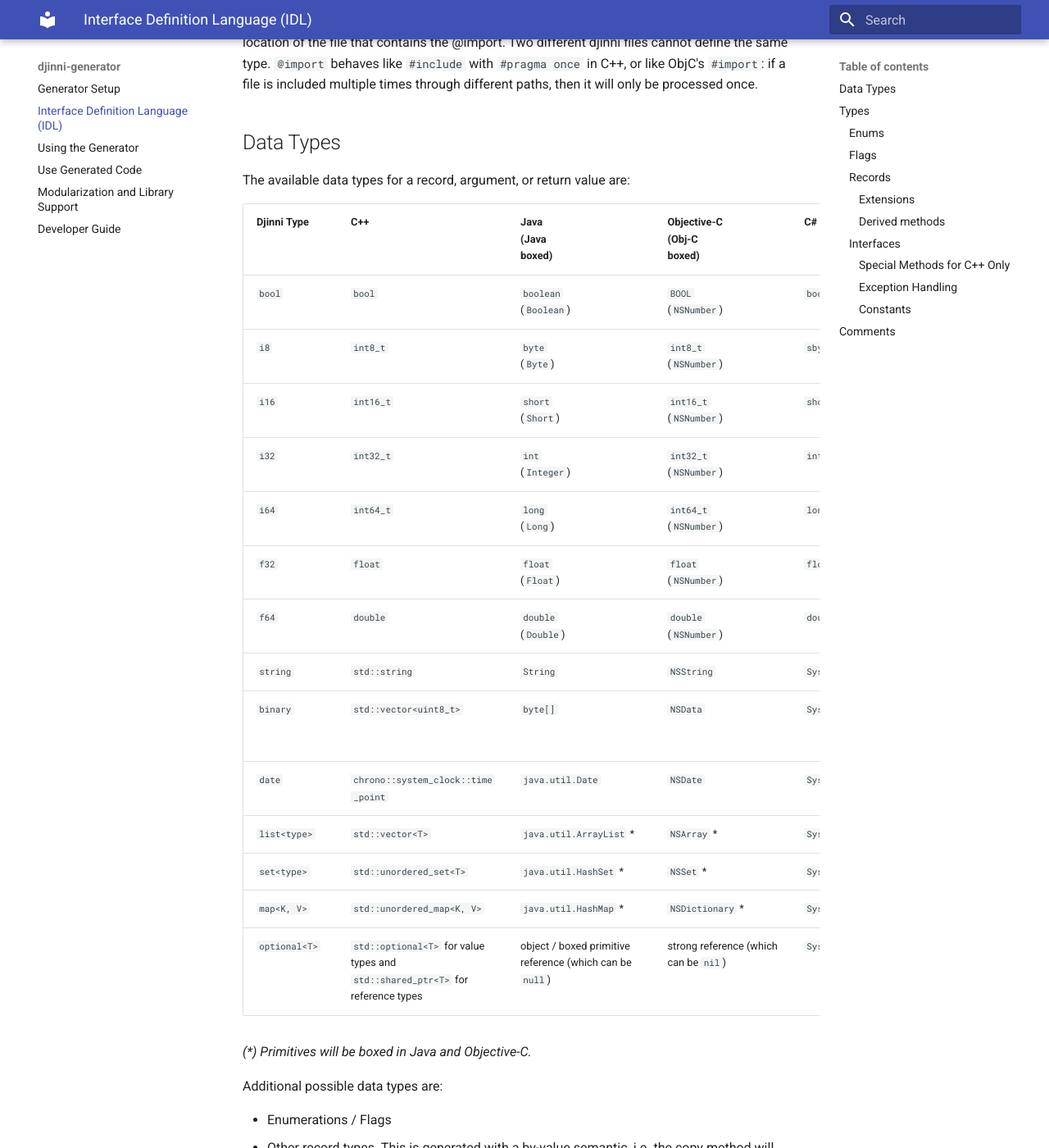
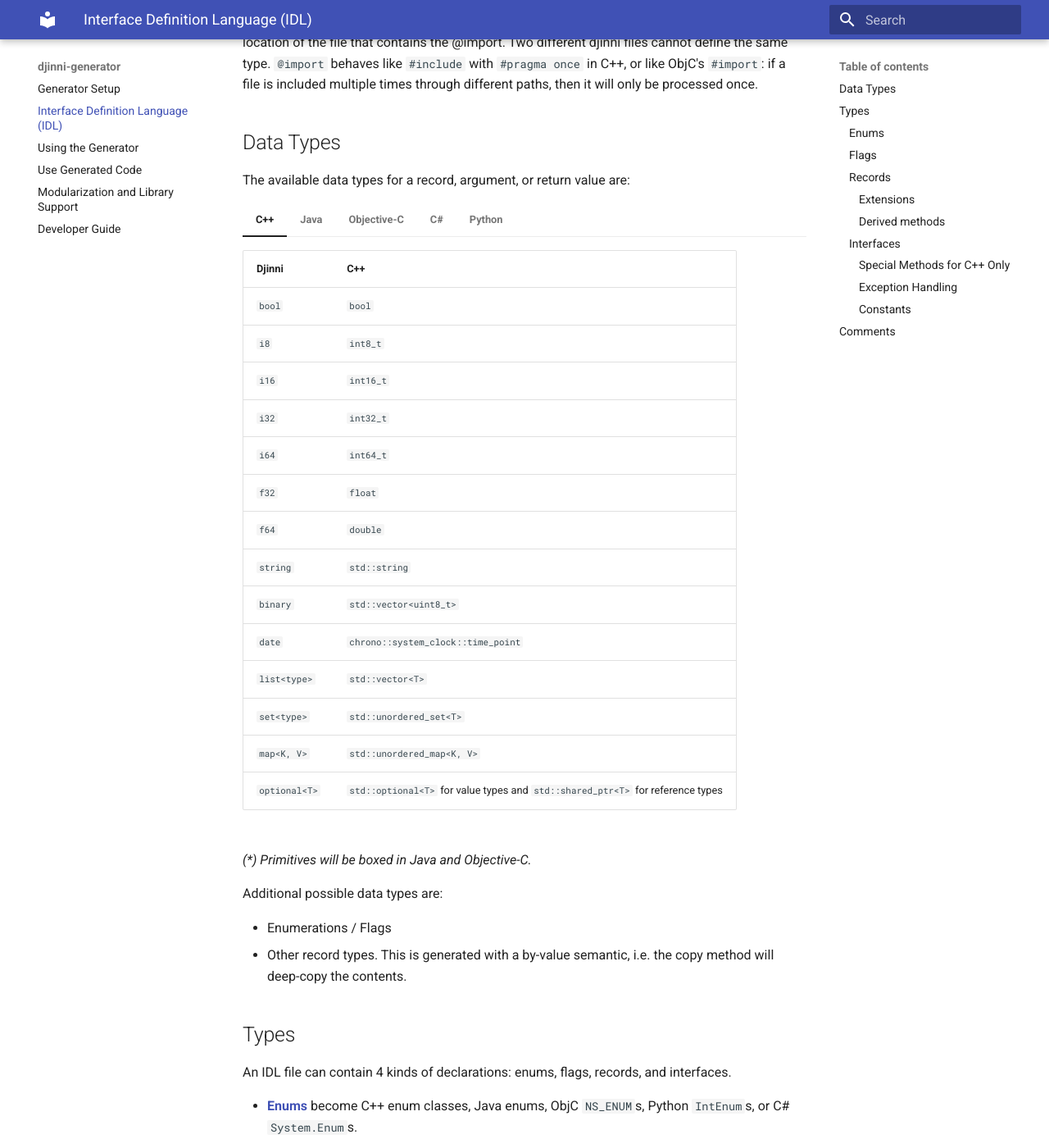
Before and after one commit to cross-language-cpp/djinni-generator, an MkDocs documentation site: the page built from docs/idl.md, in a window 1280 px wide and 1400 px high, scrolled down 1351 px. Shown: the whole window at 82% size. Built offline with MkDocs 1.6.1 and Material for MkDocs 9.7.7, drawn with Linux system fonts in a browser that asks for light colours; some of the changed lines change nothing that is shown.

Commit message:
improve data type table

```diff
--- a/docs/idl.md
+++ b/docs/idl.md
@@ -74,22 +74,102 @@
 
 The available data types for a record, argument, or return value are:
 
-| Djinni&nbsp;Type&nbsp;&nbsp;&nbsp;&nbsp;&nbsp;&nbsp; | C++&nbsp;&nbsp;&nbsp;&nbsp;&nbsp;&nbsp;&nbsp;&nbsp;&nbsp;&nbsp;&nbsp;&nbsp;&nbsp;&nbsp;&nbsp;&nbsp;&nbsp;&nbsp;&nbsp;&nbsp;&nbsp;&nbsp;&nbsp;&nbsp;&nbsp;&nbsp;&nbsp;&nbsp;&nbsp;&nbsp;&nbsp;&nbsp;&nbsp;&nbsp;&nbsp;&nbsp;&nbsp;&nbsp;&nbsp;&nbsp;&nbsp;&nbsp;&nbsp;&nbsp;&nbsp;&nbsp;&nbsp;&nbsp; | Java<br>(Java boxed)&nbsp;&nbsp;&nbsp;&nbsp;&nbsp;&nbsp;&nbsp;&nbsp;&nbsp;&nbsp;&nbsp;&nbsp;&nbsp;&nbsp;&nbsp;&nbsp;&nbsp;&nbsp;&nbsp;&nbsp;&nbsp;&nbsp;&nbsp;&nbsp;&nbsp;&nbsp;&nbsp;&nbsp;&nbsp;&nbsp;&nbsp;&nbsp;&nbsp;&nbsp; | Objective-C<br>(Obj-C boxed)&nbsp;&nbsp;&nbsp;&nbsp;&nbsp;&nbsp;&nbsp;&nbsp;&nbsp;&nbsp;&nbsp;&nbsp;&nbsp;&nbsp;&nbsp;&nbsp;&nbsp;&nbsp;&nbsp;&nbsp;&nbsp;&nbsp;&nbsp;&nbsp;&nbsp;&nbsp;&nbsp;&nbsp;&nbsp;&nbsp; | C#&nbsp;&nbsp;&nbsp;&nbsp;&nbsp;&nbsp;&nbsp;&nbsp;&nbsp;&nbsp;&nbsp;&nbsp;&nbsp;&nbsp;&nbsp;&nbsp;&nbsp;&nbsp;&nbsp;&nbsp;&nbsp;&nbsp;&nbsp;&nbsp;&nbsp;&nbsp;&nbsp;&nbsp;&nbsp;&nbsp;&nbsp;&nbsp;&nbsp;&nbsp;&nbsp;&nbsp;&nbsp;&nbsp;&nbsp;&nbsp;&nbsp;&nbsp;&nbsp;&nbsp;&nbsp;&nbsp;&nbsp;&nbsp;&nbsp;&nbsp;&nbsp;&nbsp;&nbsp;&nbsp;&nbsp;&nbsp;&nbsp;&nbsp;&nbsp;&nbsp;&nbsp;&nbsp;&nbsp;&nbsp;&nbsp;&nbsp;&nbsp;&nbsp;&nbsp;&nbsp;&nbsp;&nbsp;&nbsp;&nbsp;&nbsp;&nbsp; | Python&nbsp;&nbsp;&nbsp;&nbsp;&nbsp;&nbsp;&nbsp;&nbsp;&nbsp;&nbsp;&nbsp;&nbsp;&nbsp;&nbsp;&nbsp;&nbsp;&nbsp;&nbsp;&nbsp;&nbsp;&nbsp;&nbsp;&nbsp;&nbsp;&nbsp; |
-|---------------|----------------------------------------------------------------------------------|-----------------------------------------------------------|-----------------------------------------|-------------------------------------------|-------------------------------------------|
-| `bool`        | `bool`                                                                           | `boolean`<br>(`Boolean`)                                  | `BOOL`<br>(`NSNumber`)                  | `bool`                                    |                                           |
-| `i8`          | `int8_t`                                                                         | `byte`<br>(`Byte`)                                        | `int8_t`<br>(`NSNumber`)                | `sbyte`                                   |                                           |
-| `i16`         | `int16_t`                                                                        | `short`<br>(`Short`)                                      | `int16_t`<br>(`NSNumber`)               | `short`                                   |                                           |
-| `i32`         | `int32_t`                                                                        | `int`<br>(`Integer`)                                      | `int32_t`<br>(`NSNumber`)               | `int`                                     |                                           |
-| `i64`         | `int64_t`                                                                        | `long`<br>(`Long`)                                        | `int64_t`<br>(`NSNumber`)               | `long`                                    |                                           |
-| `f32`         | `float`                                                                          | `float`<br>(`Float`)                                      | `float`<br>(`NSNumber`)                 | `float`                                   |                                           |
-| `f64`         | `double`                                                                         | `double`<br>(`Double`)                                    | `double`<br>(`NSNumber`)                | `double`                                  |                                           |
-| `string`      | `std::string`                                                                    | `String`                                                  | `NSString`                              | `System.String`                           |                                           |
-| `binary`      | `std::vector<uint8_t>`                                                           | `byte[]`                                                  | `NSData`                                | `System.Array<System.Byte>`               | object supporting the  `buffer` interface |
-| `date`        | `chrono::system_clock::time_point`                                               | `java.util.Date`                                          | `NSDate`                                | `System.DateTime`                         | `datetime.datetime`                       |
-| `list<type>`  | `std::vector<T>`                                                                 | `java.util.ArrayList` *                                   | `NSArray` *                             | `System.Collections.Generic.List`         | `List`                                    |
-| `set<type>`   | `std::unordered_set<T>`                                                          | `java.util.HashSet` *                                     | `NSSet` *                               | `System.Collections.Generic.HashSet`      | `Set`                                     |
-| `map<K, V>`   | `std::unordered_map<K, V>`                                                       | `java.util.HashMap` *                                     | `NSDictionary` *                        | `System.Collections.Generic.Dictionary`   | `Dictionary`                              |
-| `optional<T>` | `std::optional<T>` for value types and  `std::shared_ptr<T>` for reference types | object / boxed primitive reference (which can be  `null`) | strong reference (which can be   `nil`) | `System.Nullable<T>`                      |                                           |
+=== "C++"
+
+    | Djinni | C++ |
+    |---------------|----------------------------------------------------------------------------------|
+    | `bool`        | `bool`                                                                           |
+    | `i8`          | `int8_t`                                                                         |
+    | `i16`         | `int16_t`                                                                        |
+    | `i32`         | `int32_t`                                                                        |
+    | `i64`         | `int64_t`                                                                        |
+    | `f32`         | `float`                                                                          |
+    | `f64`         | `double`                                                                         |
+    | `string`      | `std::string`                                                                    |
+    | `binary`      | `std::vector<uint8_t>`                                                           |
+    | `date`        | `chrono::system_clock::time_point`                                               |
+    | `list<type>`  | `std::vector<T>`                                                                 |
+    | `set<type>`   | `std::unordered_set<T>`                                                          |
+    | `map<K, V>`   | `std::unordered_map<K, V>`                                                       |
+    | `optional<T>` | `std::optional<T>` for value types and  `std::shared_ptr<T>` for reference types |
+
+
+=== "Java"
+
+    | Djinni        | Java                                                      | Boxed            |
+    |---------------|-----------------------------------------------------------|------------------|
+    | `bool`        | `boolean`                                                 | `Boolean`        |
+    | `i8`          | `byte`                                                    | `Byte`           |
+    | `i16`         | `short`                                                   | `Short`          |
+    | `i32`         | `int`                                                     | `Integer`        |
+    | `i64`         | `long`                                                    | `Long`           |
+    | `f32`         | `float`                                                   | `Float`          |
+    | `f64`         | `double`                                                  | `Double`         |
+    | `string`      | `String`                                                  |                  |
+    | `binary`      | `byte[]`                                                  |                  |
+    | `date`        | `java.util.Date`                                          |                  |
+    | `list<type>`  | `java.util.ArrayList` *                                   |                  |
+    | `set<type>`   | `java.util.HashSet` *                                     |                  |
+    | `map<K, V>`   | `java.util.HashMap` *                                     |                  |
+    | `optional<T>` | object / boxed primitive reference (which can be  `null`) |                  |
+
+=== "Objective-C"
+
+    | Djinni        | Objective-C                          | Boxed        |
+    |---------------|--------------------------------------|--------------|
+    | `bool`        | `BOOL`                               | `NSNumber`   |
+    | `i8`          | `int8_t`                             | `NSNumber`   |
+    | `i16`         | `int16_t`                            | `NSNumber`   |
+    | `i32`         | `int32_t`                            | `NSNumber`   |
+    | `i64`         | `int64_t`                            | `NSNumber`   |
+    | `f32`         | `float`                              | `NSNumber`   |
+    | `f64`         | `double`                             | `NSNumber`   |
+    | `string`      | `NSString`                           |              |
+    | `binary`      | `NSData`                             |              |
+    | `date`        | `NSDate`                             |              |
+    | `list<type>`  | `NSArray` *                          |              |
+    | `set<type>`   | `NSSet` *                            |              |
+    | `map<K, V>`   | `NSDictionary` *                     |              |
+    | `optional<T>` | strong reference (which can be`nil`) |              |
+
+=== "C#"
+
+    | Djinni        | C#                                        |
+    |---------------|-------------------------------------------|
+    | `bool`        | `bool`                                    |
+    | `i8`          | `sbyte`                                   |
+    | `i16`         | `short`                                   |
+    | `i32`         | `int`                                     |
+    | `i64`         | `long`                                    |
+    | `f32`         | `float`                                   |
+    | `f64`         | `double`                                  |
+    | `string`      | `System.String`                           |
+    | `binary`      | `System.Array<System.Byte>`               |
+    | `date`        | `System.DateTime`                         |
+    | `list<type>`  | `System.Collections.Generic.List`         |
+    | `set<type>`   | `System.Collections.Generic.HashSet`      |
+    | `map<K, V>`   | `System.Collections.Generic.Dictionary`   |
+    | `optional<T>` | `System.Nullable<T>`                      |
+
+=== "Python"
+
+    | Djinni        | Python                                    |
+    |---------------|-------------------------------------------|
+    | `bool`        |                                           |
+    | `i8`          |                                           |
+    | `i16`         |                                           |
+    | `i32`         |                                           |
+    | `i64`         |                                           |
+    | `f32`         |                                           |
+    | `f64`         |                                           |
+    | `string`      |                                           |
+    | `binary`      | object supporting the  `buffer` interface |
+    | `date`        | `datetime.datetime`                       |
+    | `list<type>`  | `List`                                    |
+    | `set<type>`   | `Set`                                     |
+    | `map<K, V>`   | `Dictionary`                              |
+    | `optional<T>` |                                           |
+
 
 *(\*) Primitives will be boxed in Java and Objective-C.*
 
```
